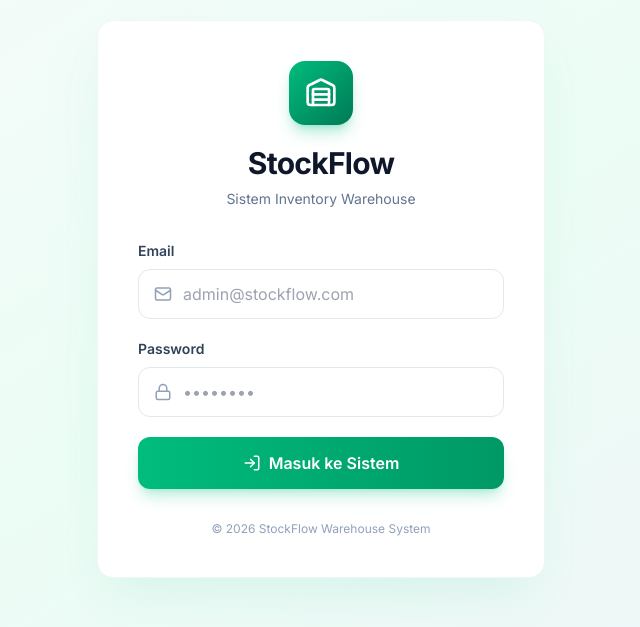
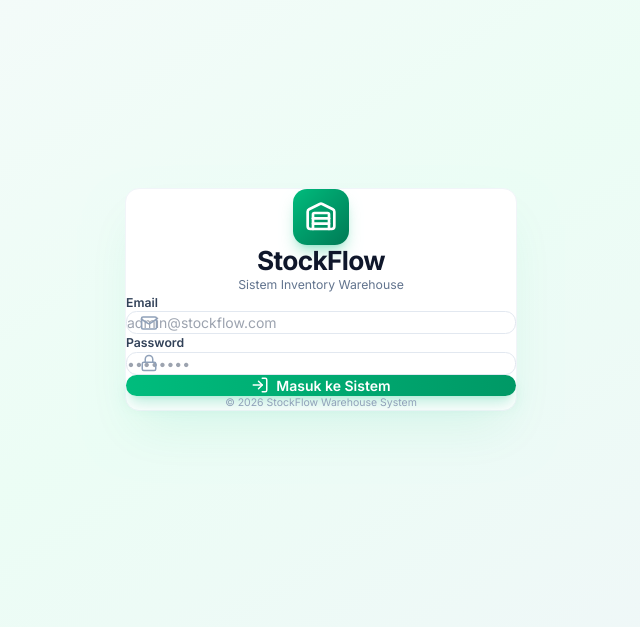
Before and after one commit to tyo-whydi/stockflow-app, a Next.js app: page /login in a window 1280 px wide. Shown: the part 101-728 px from the top of the page, without its empty margins (319-959 px from the left). Built offline with nearby package versions, Linux system fonts and the light colour scheme; no server answers.

Commit message:
Scale down UI base font size

```diff
--- a/app/globals.css
+++ b/app/globals.css
@@ -1,14 +1,52 @@
 @import "tailwindcss";
 
-input, select, textarea {
-  color: #111827;
+html {
+  font-size: 14px;
 }
 
-input::placeholder, textarea::placeholder {
-  color: #9ca3af;
+:root {
+  --background: #f8fafc;
+  --foreground: #0f172a;
 }
 
-::-webkit-scrollbar { width: 10px; height: 10px; }
+* { box-sizing: border-box; padding: 0; margin: 0; }
+
+html, body { max-width: 100vw; overflow-x: hidden; }
+
+body {
+  background: var(--background);
+  color: var(--foreground);
+  -webkit-font-smoothing: antialiased;
+  -moz-osx-font-smoothing: grayscale;
+}
+
+input, select, textarea {
+  color: #111827 !important;
+  background-color: #ffffff !important;
+}
+
+input::placeholder, textarea::placeholder { color: #9ca3af !important; }
+select option { color: #111827; background-color: #ffffff; }
+
+input:focus, select:focus, textarea:focus {
+  outline: none;
+  border-color: #059669 !important;
+  box-shadow: 0 0 0 3px rgba(5, 150, 105, 0.15) !important;
+}
+
+::-webkit-scrollbar { width: 8px; height: 8px; }
 ::-webkit-scrollbar-track { background: #f1f5f9; }
 ::-webkit-scrollbar-thumb { background: #cbd5e1; border-radius: 5px; }
 ::-webkit-scrollbar-thumb:hover { background: #94a3b8; }
+
+@keyframes fadeInUp {
+  from { opacity: 0; transform: translateY(10px); }
+  to { opacity: 1; transform: translateY(0); }
+}
+.animate-in { animation: fadeInUp 0.5s ease-out; }
+
+@media print {
+  .no-print { display: none !important; }
+  aside { display: none !important; }
+  body { background: white !important; }
+}
```
